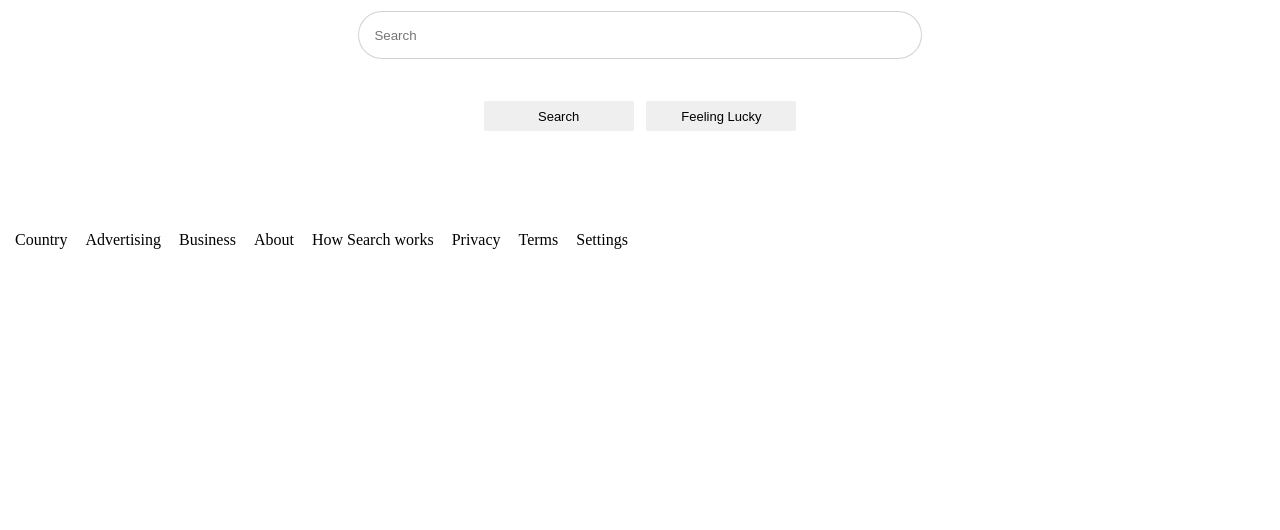
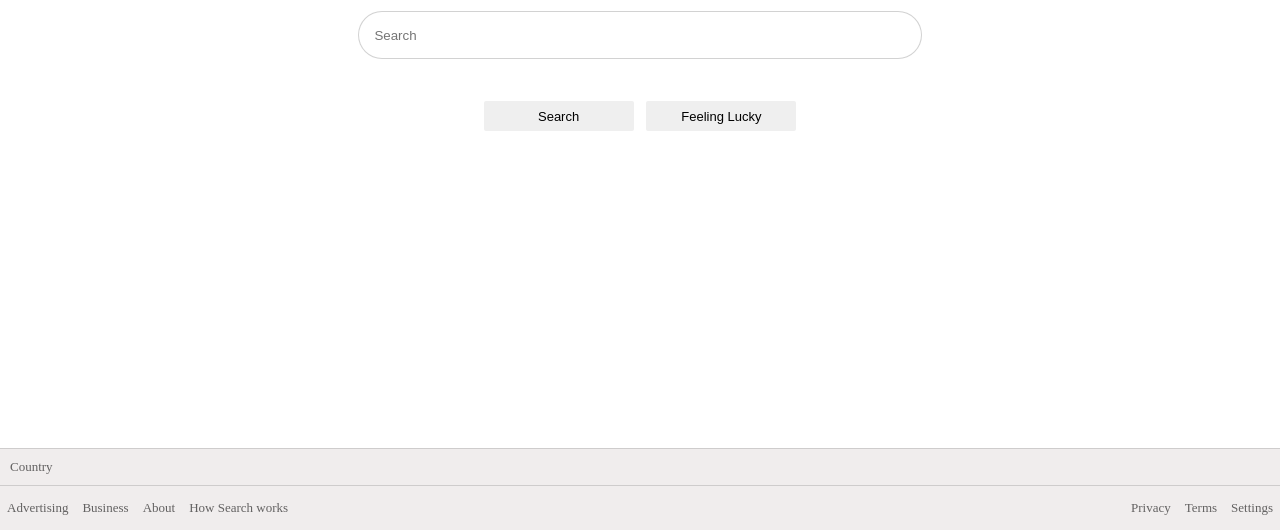
Before and after one commit to Blank333/google-homepage, a plain HTML site: page index.html in a window 1280 px wide. Shown: the part 270-800 px from the top of the page. Drawn offline with Linux system fonts and the light colour scheme.

Commit message:
Designed Footer

```diff
--- a/index.html
+++ b/index.html
@@ -1,6 +1,7 @@
 <html>
 	<head>
 		<title>Google Homepage Demo</title>
+		<meta charset="utf-8">
 		<!--<link href="reset.css" rel="stylesheet"> -->
 		<link href="style.css" rel="stylesheet">
 	</head>
@@ -27,14 +28,22 @@
 				</div>
 
 				<footer class="footer">
-					<a href="#">Country</a>
+					<div class="country">
+						Country
+					</div>
+					<div class="info">
+						<div class="contact">
 							<a href="#">Advertising</a>
 							<a href="#">Business</a>
 							<a href="#">About </a>
 							<a href="#">How Search works </a>
+						</div>
+						<div class="settings">
 							<a href="#">Privacy</a>
 							<a href="#">Terms</a>
 							<a href="#">Settings</a>
+						</div>
+					</div>
 				</footer>
 
 			</div>
--- a/style.css
+++ b/style.css
@@ -2,11 +2,12 @@
 	text-align: right;
 	font-size: 13px;
 	margin:15px;
+
 }
 a{
-	color:black;
 	text-decoration: none;
 	padding:7px;
+	color:black;
 }
 a:hover{
 	text-decoration: underline;
@@ -70,11 +71,50 @@ button{
 #input:hover{
 	box-shadow:1px 1px 3px 1px #8080809e;
 }
-#search:hover{
+#search:hover, #lucky:hover{
 	background-color: #8e8c8c1c ;
 	border: 1px solid gray;
 }
-#lucky:hover{
-	background-color: #8e8c8c1c ;
-	border: 1px solid gray;
+
+.country{
+	border-top:1px solid #8080804f;
+	display:flex;
+	flex-direction: column;
+	justify-content: center;
+	flex:0 1 44px;
+	padding:10px;
 }
+.info{
+	display:grid;
+	grid-template-columns: 1fr 1fr;
+	grid-template-areas: "contact settings";
+	border-top:1px solid #8080804f;
+	height:44px;
+	align-content: center;
+	width:100vw;
+}
+.contact{
+	display:flex;
+	grid-area: contact;
+	justify-content: start;
+}
+.settings{
+	display:flex;
+	grid-area: settings;
+	justify-content: end;
+}
+.footer{
+	background-color: #cac2c24a;
+	margin:none;
+	color:#515050e3;
+	font-size:13px;
+	position:fixed;
+	bottom:0;
+}
+.footer a{
+	color:#515050e3;
+}
+
+body{
+	margin:0;
+}
```
Lines whose indentation alone changed are shown as unchanged.
